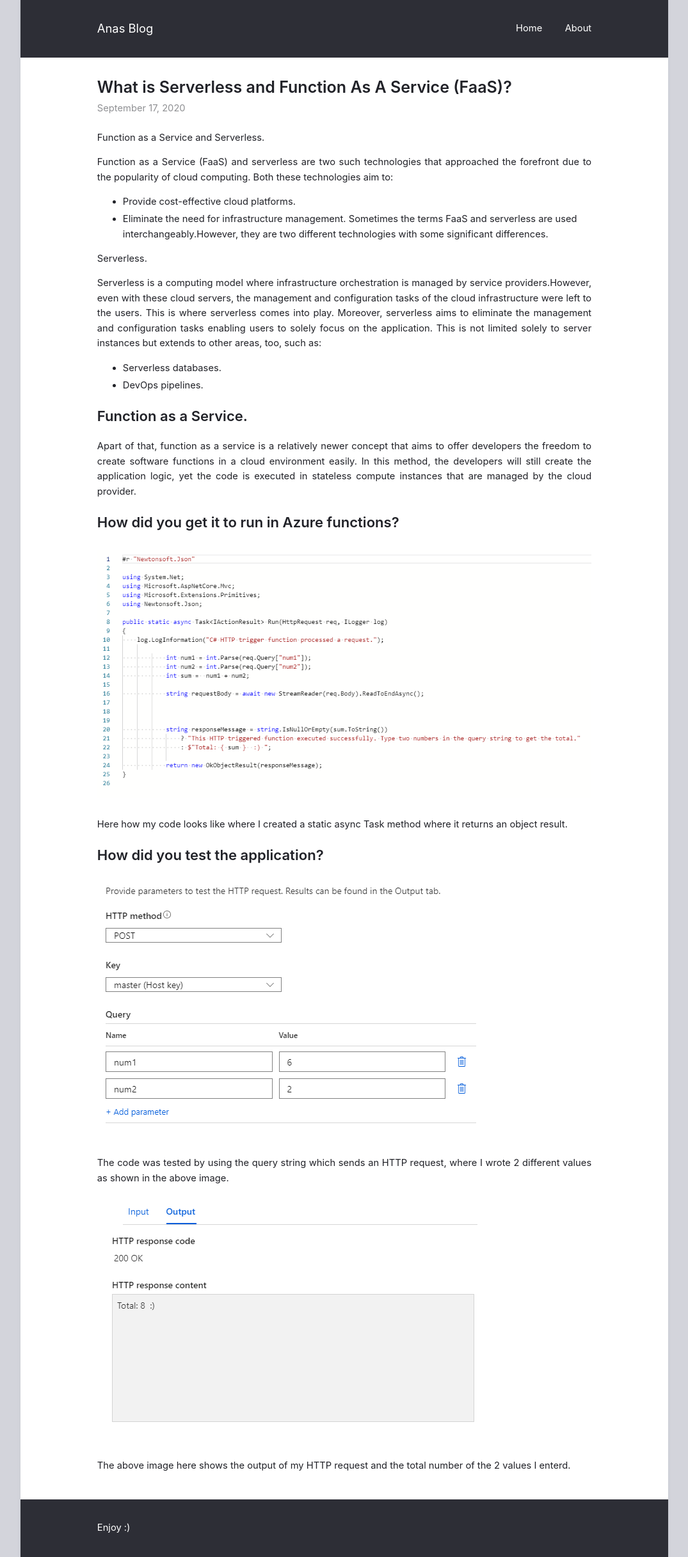
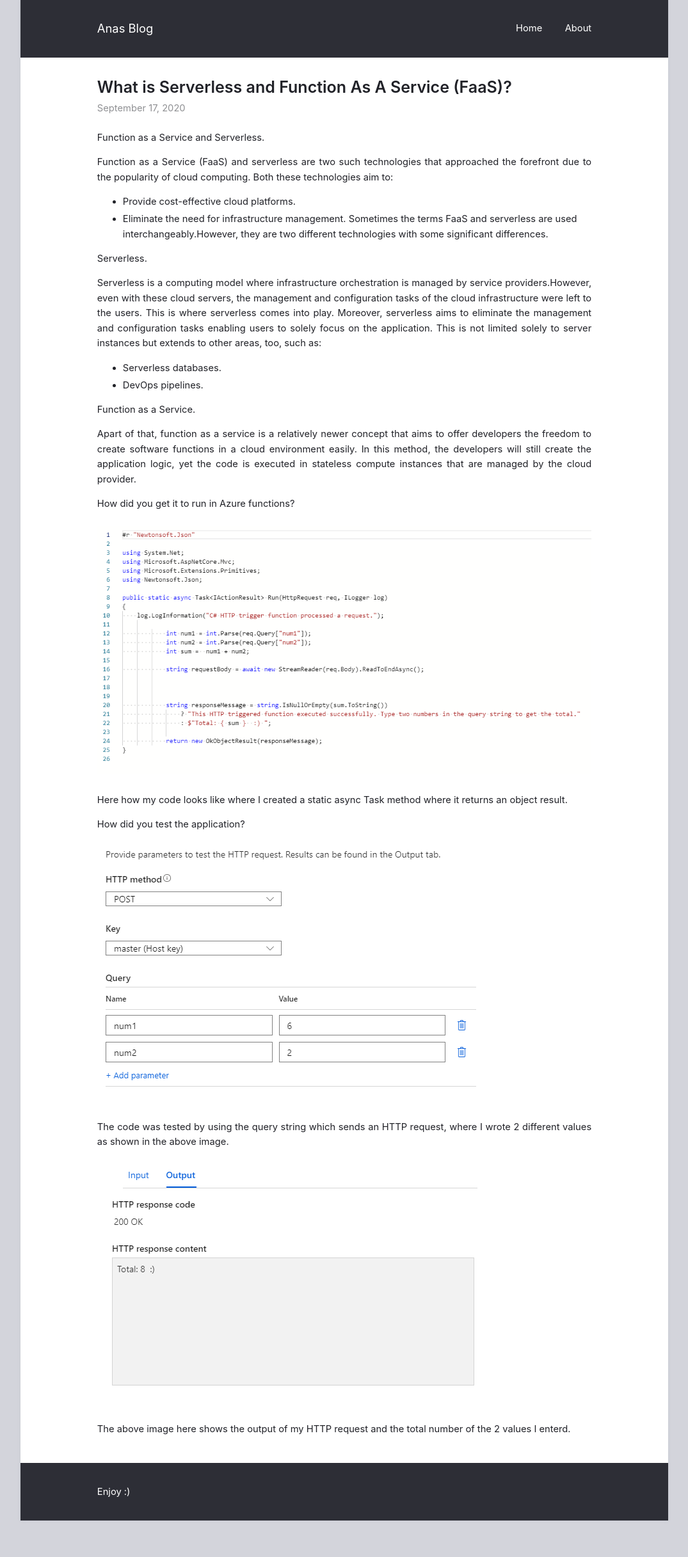
Before and after one commit to ItsAnass/ItsAnass.github.io, a Jekyll site: the page built from _posts/2020-09-17-Serverless.md, in a window 1280 px wide. Shown: the whole page at 64% size, without its empty margins (102-1177 px from the left). Built offline with Jekyll 4.4.1, drawn with Linux system fonts in a browser that asks for light colours; after the commit the page ends 2376 px from its top, so only the background shows below that.

```diff
--- a/_posts/2020-09-17-Serverless.md
+++ b/_posts/2020-09-17-Serverless.md
@@ -17,16 +17,17 @@ This is not limited solely to server instances but extends to other areas, too,
 * Serverless databases.
 * DevOps pipelines.
 
-## Function as a Service.
+Function as a Service.
+
 Apart of that, function as a service is a relatively newer concept that aims to offer developers the freedom to create software functions in a cloud environment easily. In this method, the developers will still create the application logic, yet the code is executed in stateless compute instances that are managed by the cloud provider.
 
-## How did you get it to run in Azure functions?
+How did you get it to run in Azure functions?
 
 ![dotnet.Code](https://github.com/ItsAnass/ItsAnass.github.io/blob/main/assets/Images/MiniCalcCode.png?raw=true)
 
 Here how my code looks like where I created a static async Task method where it returns an object result.
 
-## How did you test the application?
+How did you test the application?
 
 ![dotnet.Code](https://github.com/ItsAnass/ItsAnass.github.io/blob/main/assets/Images/CodeTest.png?raw=true)
 
```
